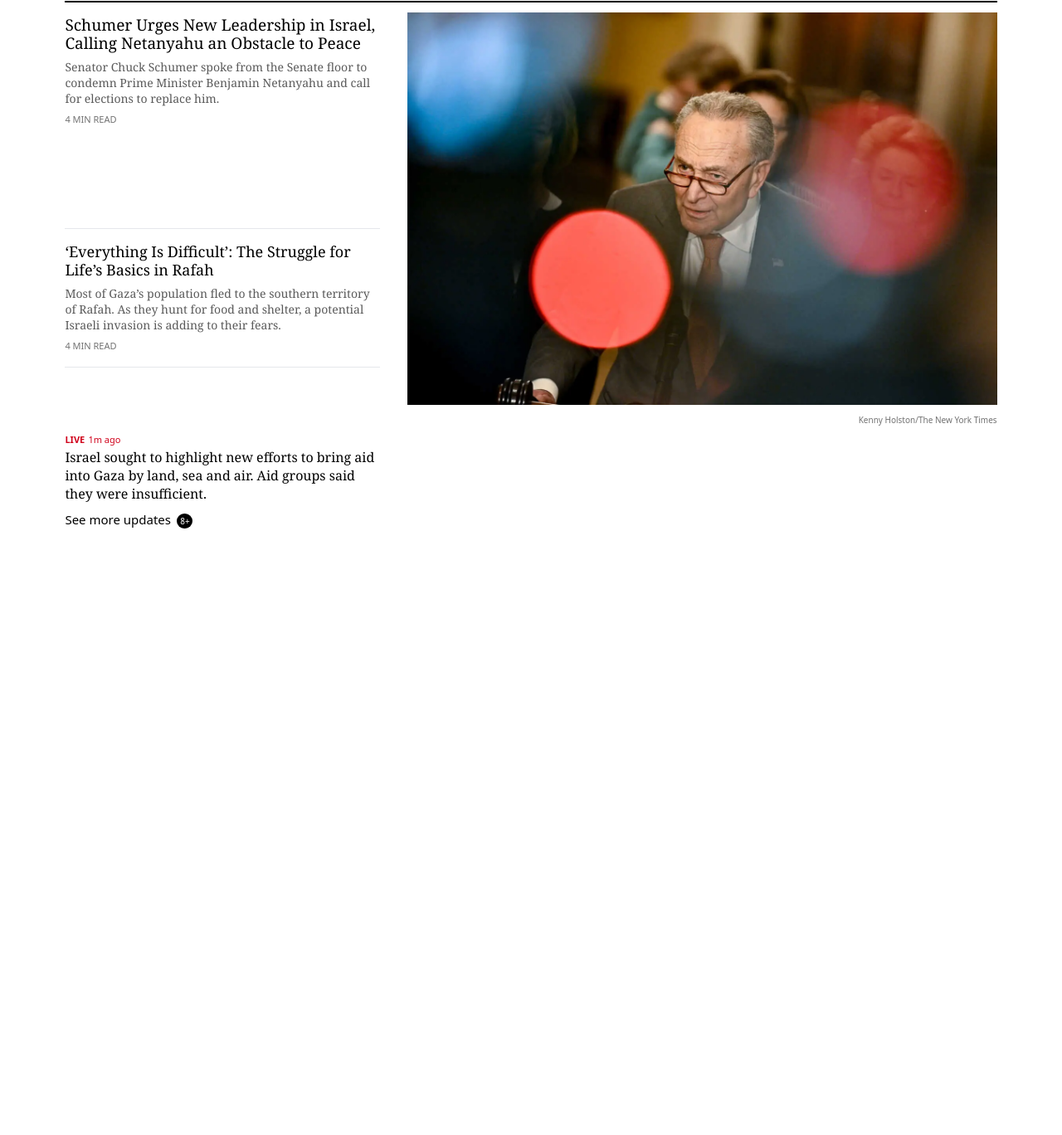
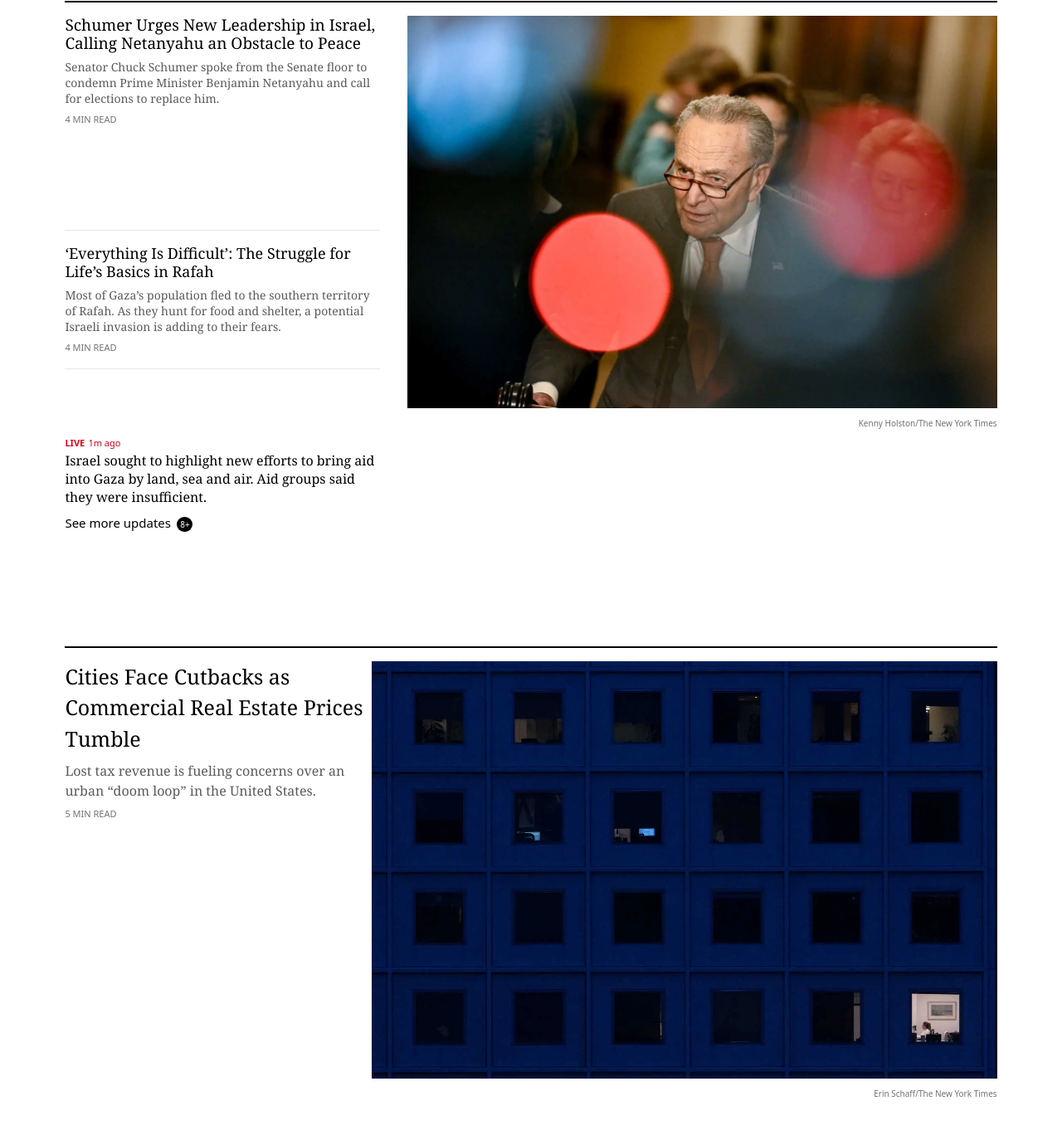
Before and after one commit to FarazKarami/New-York-Times, a website: page src/index.html in a window 1280 px wide. Shown: the part 229-1597 px from the top of the page at 83% size. Before the commit the page ends 1002 px from the top, so only its background shows below. Drawn offline with Linux system fonts and the light colour scheme.

Commit message:
Added the second article.

```diff
--- a/src/index.html
+++ b/src/index.html
@@ -7,9 +7,10 @@
     <title>New York Times International</title>
 </head>
 <body>
+  <!-- Header -->
     <header class="lg:mx-auto lg:max-w-[1200px] lg:px-[3%] lg:py-0">
         <!-- Top Header -->
-        <section class="hidden lg:block lg:flex flex-row w-[100%] justify-between items-baseline px-[15px] pt-[4px] pb-[8px]">
+        <section class="hidden lg:flex flex-row w-[100%] justify-between items-baseline px-[15px] pt-[4px] pb-[8px]">
             <!-- Div left -->
             <div>
                 <button class="px-[9px] pt-[8px] pb-[9px] hover:bg-[#eee] transition duration-700">
@@ -235,9 +236,9 @@
     </nav>
     <main class="flex flex-col md:flex-row mx-[20px] lg:mx-auto lg:max-w-[1200px] lg:px-[3%] lg:py-0">
       <!-- Main Body -->
-      <section class="flex flex-col md:flex-row">
-        <!-- Article -->
-        <article class="flex flex-col border-t-[2px] border-t-black md:grid md:grid-cols-[14] md:grid-rows-3 md:gap-x-[33px]">
+      <section class="flex flex-col">
+        <!-- Article 1-->
+        <article class="flex flex-col border-t-[2px] border-t-black pb-[40px] md:grid md:grid-cols-[14] md:grid-rows-3 md:gap-x-[33px] md:pb-0">
           <a href="#" class="md:col-span-5 md:col-start-1 md:row-span-1 md:row-start-1">
             <div class="mt-[16px]">
               <div class="flex flex-col">
@@ -247,12 +248,14 @@
                 <p class="font-serif text-[#5a5a5a] mt-[8px] md:text-[14px] md:leading-[19px]">
                   Senator Chuck Schumer spoke from the Senate floor to condemn Prime Minister Benjamin Netanyahu and call for elections to replace him.
                 </p>
-                <p class="text-[11px] text-[#727272] mt-[8px]">4 MIN READ</p>
+                <p class="text-[11px] text-[#727272] mt-[8px]">
+                  4 MIN READ
+                </p>
               </div>
             </div>
           </a>
           <a href="#" class="md:col-span-9 md:col-start-6 md:row-span-2 md:row-start-1">
-            <figure class="mt-[12px]">
+            <figure class="mt-[12px] md:mt-[16px]">
               <img src="../Pictures/SchumerUrges.webp" alt="" class="w-[100%]">
               <figcaption class="mt-[4px] text-right">
                 <span class="text-[10px] text-[#727272] ">Kenny Holston/The New York Times</span>
@@ -284,8 +287,29 @@
             </div>
           </a>
         </article>
-        <article class="border-t-[2px] border-t-black">
-
+        <!-- Article 2 -->
+        <article class=" border-t-[2px] border-t-black pb-[40px]">
+          <a href="#" class="flex flex-col md:flex-row">
+            <div class="mt-[16px]">
+              <div class="flex flex-col">
+                <p class="text-[25px] font-serif font-extralight mb-[8px]">
+                  Cities Face Cutbacks as Commercial Real Estate Prices Tumble
+                </p>
+                <p class="font-serif text-[#5a5a5a]">
+                  Lost tax revenue is fueling concerns over an urban “doom loop” in the United States.
+                </p>
+                <p class="text-[11px] text-[#727272] mt-[8px]">
+                  5 MIN READ
+                </p>
+              </div>
+            </div>
+            <figure class="mt-[12px] md:mt-[16px]">
+              <img src="../Pictures/CitiesCutbacks.webp" alt="" class="w-[100%]">
+              <figcaption class="mt-[4px] text-right">
+                <span class="text-[10px] text-[#727272] ">Erin Schaff/The New York Times</span>
+              </figcaption>
+            </figure>
+          </a>
         </article>
       </section>
       <!-- Aside -->
```
Also changed, not shown: Pictures/CitiesCutbacks.webp (added), src/output.css, 1 other file.
